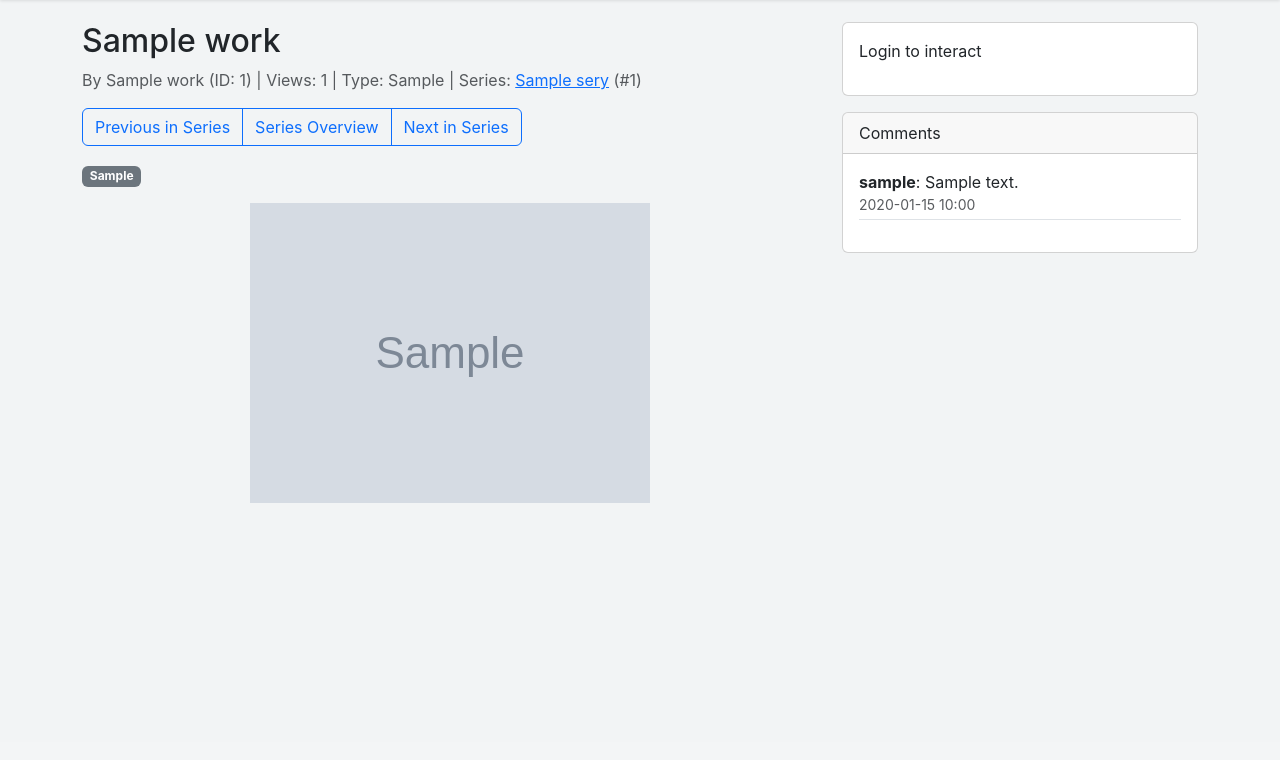
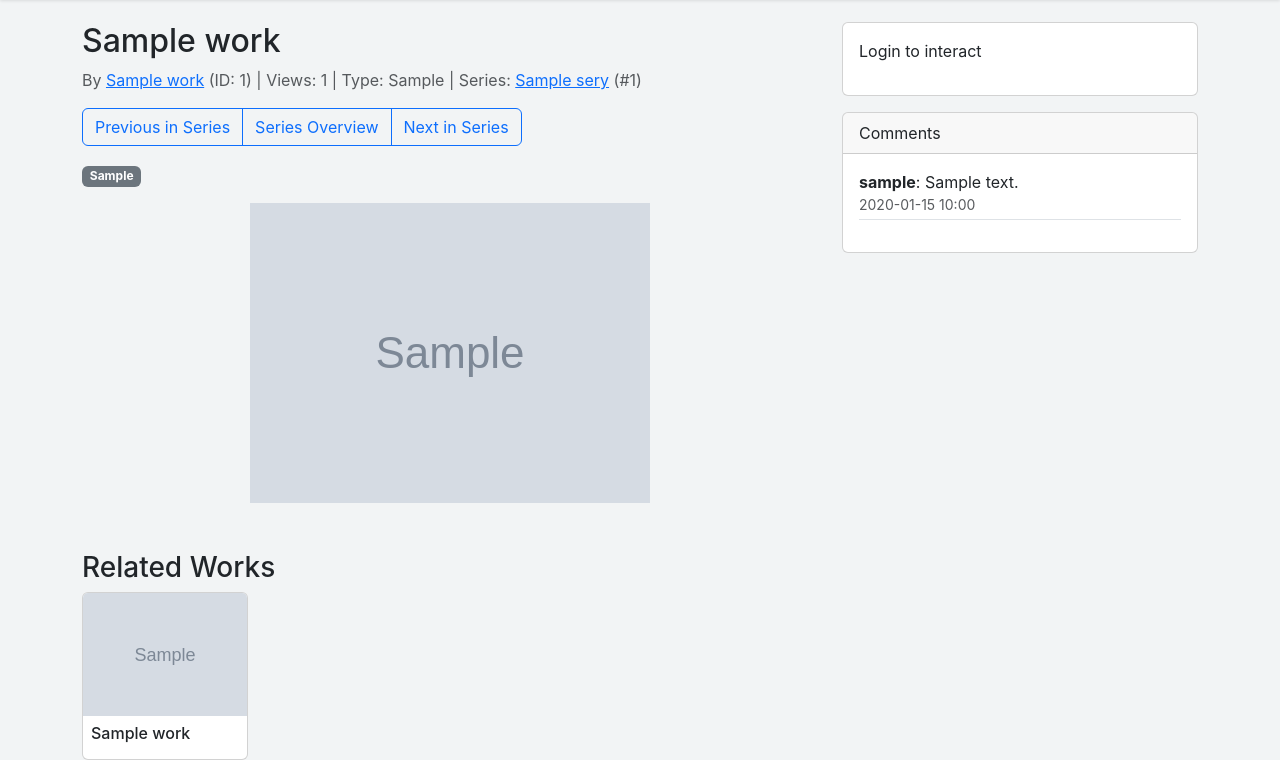
Before and after one commit to Transwarpcom/Local-Pixiv-Viewer, a Flask app: template templates/main/detail.html in a window 1280 px wide. Shown: the part 58-818 px from the top of the page. Before the commit the page ends 561 px from the top, so only its background shows below. Run offline with Flask 3, Linux system fonts and the light colour scheme; the template is opened without the code that fills it: values that come from a table or form of the project are taken from there, others are empty; tables that the repository leaves empty hold one stand-in row (values such as "Sample post"); grey boxes marked "Sample" are stand-in pictures; some libraries are stand-ins or nearby versions.

Commit message:
Implement Pixiv-like features and fix parsing logic - Update `Indexer` to parse `ID_pX-Title_Tags` and extract page number correctly. - Add clickable tags and artist links in `detail.html`. - Add "Related Works" section based on tag matching. - Add image lightbox (modal) for better viewing. - Update Chinese translations for new UI elements. - Verify frontend with Playwright script.

```diff
--- a/templates/main/detail.html
+++ b/templates/main/detail.html
@@ -5,11 +5,11 @@
     <div class="col-md-8">
         <h2>{{ work.title }}</h2>
         <p class="text-muted">
-            By {{ work.artist_name }} (ID: {{ work.artist_id }}) |
-            Views: {{ work.view_count }} |
-            Type: {{ work.work_type }}
+            {{ _('By') }} <a href="{{ url_for('main.search', q=work.artist_name) }}">{{ work.artist_name }}</a> (ID: {{ work.artist_id }}) |
+            {{ _('Views') }}: {{ work.view_count }} |
+            {{ _('Type') }}: {{ work.work_type }}
             {% if work.series %}
-            | Series: <a href="{{ url_for('main.series_detail', series_id=work.series.id) }}">{{ work.series.title }}</a>
+            | {{ _('Series') }}: <a href="{{ url_for('main.series_detail', series_id=work.series.id) }}">{{ work.series.title }}</a>
             (#{{ work.series_order }})
             {% endif %}
         </p>
@@ -17,18 +17,18 @@
         {% if work.series %}
         <div class="btn-group mb-3">
             {% if previous_in_series %}
-            <a href="{{ url_for('main.detail', work_id=previous_in_series.id) }}" class="btn btn-outline-primary">Previous in Series</a>
+            <a href="{{ url_for('main.detail', work_id=previous_in_series.id) }}" class="btn btn-outline-primary">{{ _('Previous in Series') }}</a>
             {% endif %}
-            <a href="{{ url_for('main.series_detail', series_id=work.series.id) }}" class="btn btn-outline-primary">Series Overview</a>
+            <a href="{{ url_for('main.series_detail', series_id=work.series.id) }}" class="btn btn-outline-primary">{{ _('Series Overview') }}</a>
             {% if next_in_series %}
-            <a href="{{ url_for('main.detail', work_id=next_in_series.id) }}" class="btn btn-outline-primary">Next in Series</a>
+            <a href="{{ url_for('main.detail', work_id=next_in_series.id) }}" class="btn btn-outline-primary">{{ _('Next in Series') }}</a>
             {% endif %}
         </div>
         {% endif %}
 
         <div class="mb-3">
             {% for tag in (work.tags or '').split(',') %}
-            <span class="badge bg-secondary">{{ tag }}</span>
+            <a href="{{ url_for('main.search', q=tag.strip()) }}" class="badge bg-secondary text-decoration-none">{{ tag.strip() }}</a>
             {% endfor %}
         </div>
 
@@ -42,13 +42,54 @@
             <div class="work-images">
                 {% for image in work.images %}
                 <img src="{{ url_for('main.serve_data', filename=image.file_path) }}"
-                     class="img-fluid mb-3 d-block mx-auto"
+                     class="img-fluid mb-3 d-block mx-auto clickable-image"
                      alt="Page {{ image.p_num }}"
                      loading="lazy"
-                     decoding="async">
+                     decoding="async"
+                     style="cursor: zoom-in;"
+                     data-bs-toggle="modal"
+                     data-bs-target="#imageModal"
+                     data-src="{{ url_for('main.serve_data', filename=image.file_path) }}">
                 {% endfor %}
             </div>
         {% endif %}
+
+        {% if related_works %}
+        <div class="mt-5">
+            <h3>{{ _('Related Works') }}</h3>
+            <div class="row row-cols-2 row-cols-md-4 g-4">
+                {% for r_work in related_works %}
+                <div class="col">
+                    <div class="card h-100">
+                        <a href="{{ url_for('main.detail', work_id=r_work.id) }}">
+                            {% if r_work.cover_path %}
+                                <img src="{{ thumbnail_url(r_work.cover_path) }}" class="card-img-top" alt="{{ r_work.title }}" loading="lazy">
+                            {% else %}
+                                <div class="card-img-top bg-secondary text-white d-flex align-items-center justify-content-center" style="height: 200px;">
+                                    No Cover
+                                </div>
+                            {% endif %}
+                        </a>
+                        <div class="card-body p-2">
+                            <h6 class="card-title text-truncate"><a href="{{ url_for('main.detail', work_id=r_work.id) }}" class="text-dark text-decoration-none">{{ r_work.title }}</a></h6>
+                        </div>
+                    </div>
+                </div>
+                {% endfor %}
+            </div>
+        </div>
+        {% endif %}
+    </div>
+
+    <!-- Image Modal -->
+    <div class="modal fade" id="imageModal" tabindex="-1" aria-hidden="true">
+        <div class="modal-dialog modal-fullscreen" onclick="var m=bootstrap.Modal.getInstance(document.getElementById('imageModal')); if(m) m.hide();">
+            <div class="modal-content bg-transparent border-0">
+                <div class="modal-body d-flex justify-content-center align-items-center p-0" style="background: rgba(0,0,0,0.9);">
+                    <img id="modalImage" src="" class="img-fluid" style="max-height: 100vh; max-width: 100vw;">
+                </div>
+            </div>
+        </div>
     </div>
     <div class="col-md-4">
         <div class="card mb-3">
@@ -93,6 +134,16 @@
 
 {% block scripts %}
 <script>
+document.addEventListener('DOMContentLoaded', function () {
+    var imageModal = document.getElementById('imageModal');
+    imageModal.addEventListener('show.bs.modal', function (event) {
+        var button = event.relatedTarget;
+        var src = button.getAttribute('data-src');
+        var modalImage = imageModal.querySelector('#modalImage');
+        modalImage.src = src;
+    });
+});
+
 {% if current_user.is_authenticated %}
 function toggleLike() {
     fetch('{{ url_for("api.like_work", work_id=work.id) }}', {method: 'POST'})
```
Also changed, not shown: app/routes/main.py (+14 -1 lines), app/services/indexer.py (+10 -1 lines), app/translations/en/LC_MESSAGES/messages.po, app/translations/zh/LC_MESSAGES/messages.po, 2 other files.
